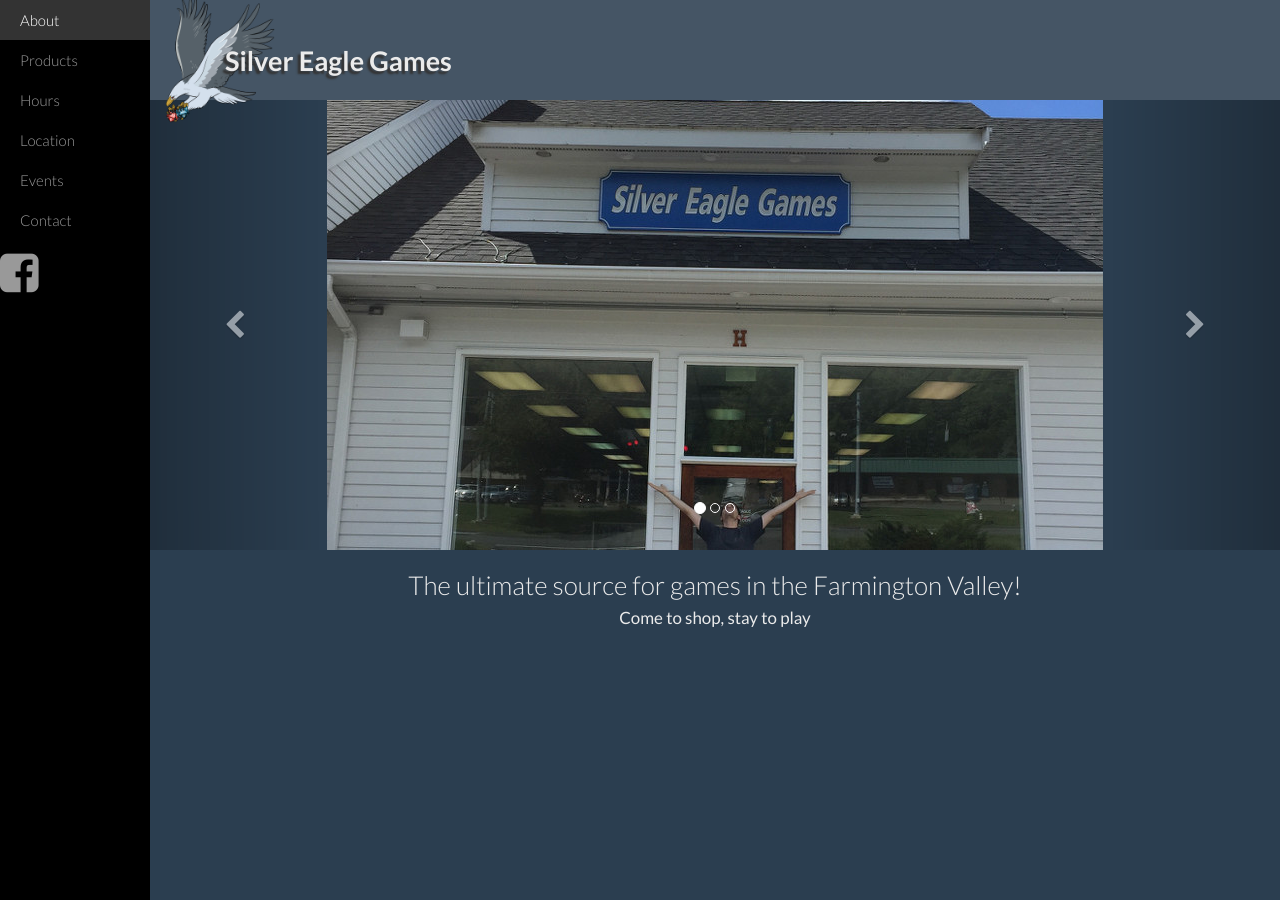
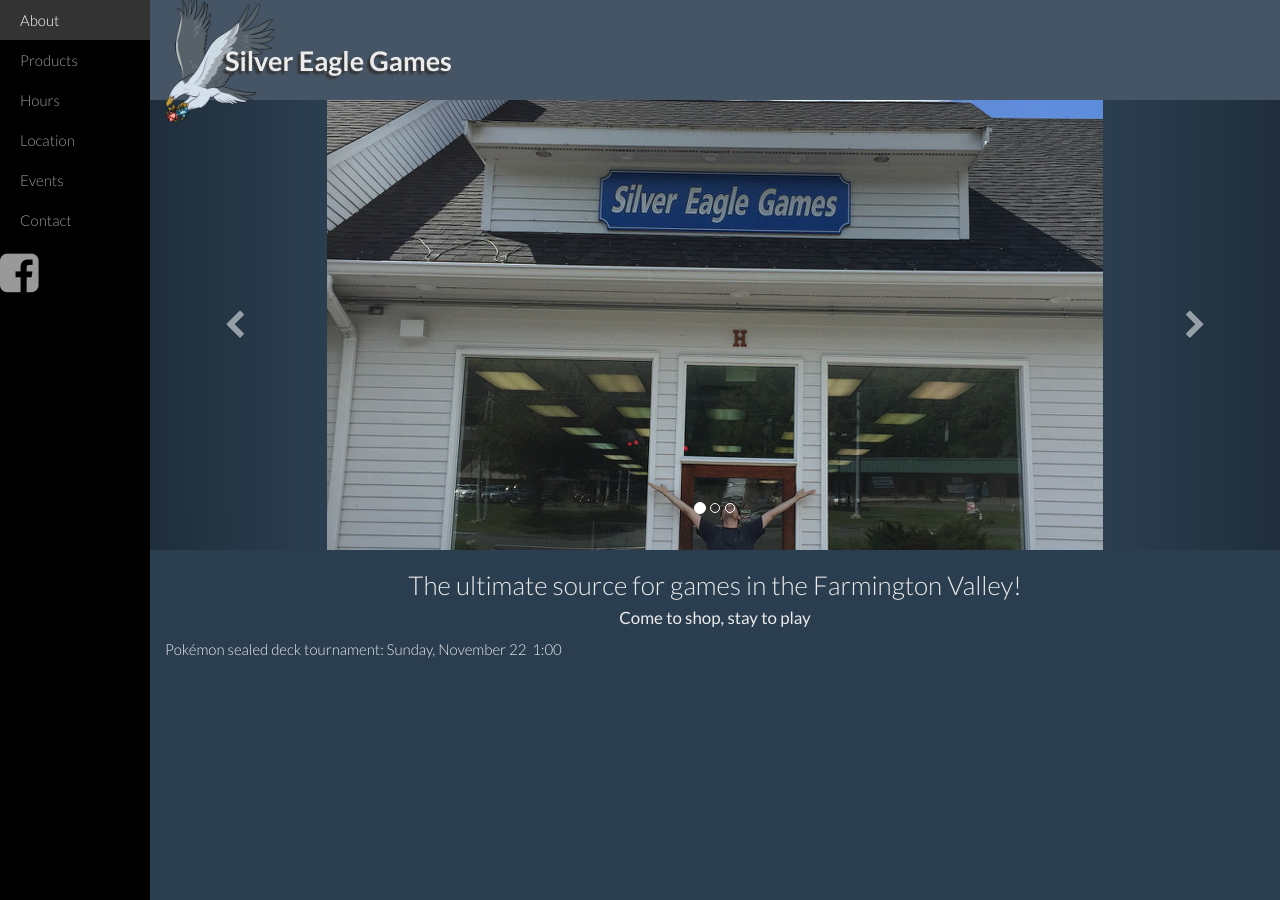
Before and after one commit to sew-admin/sew-admin, a Jekyll site: the page built from index.html, in a window 1280 px wide. Built offline with Jekyll 4.4.1, drawn with Linux system fonts in a browser that asks for light colours; nearby versions of some CDN libraries.

Commit message:
Updated 'index.html' via CloudCannon

```diff
--- a/index.html
+++ b/index.html
@@ -16,5 +16,4 @@ carousel:
 
 <h3 class="text-center editable">The ultimate source for games in the Farmington Valley!<br /><small>Come to shop, stay to play</small></h3>
 
-<div class="editable">
-</div>
+<div class="editable"><p>Pok&eacute;mon sealed deck tournament: Sunday, November 22 &nbsp;1:00</p></div>
```
